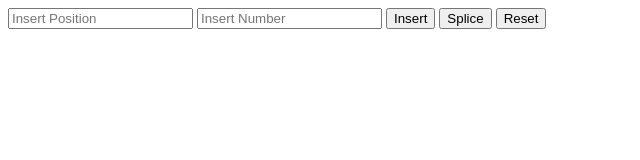
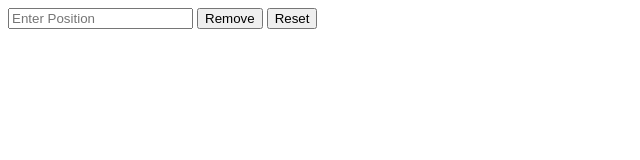
Before and after one commit to zahuruli/DSA-Javascript, a plain HTML site: page index.html in a window 1280 px wide. Shown: the whole page, without its empty margins (0-640 px from the left). Drawn offline with Linux system fonts and the light colour scheme.

Commit message:
Delete specefiq index element of array

```diff
--- a/index.html
+++ b/index.html
@@ -4,14 +4,12 @@
 <head>
     <meta charset="UTF-8">
     <meta name="viewport" content="width=device-width, initial-scale=1.0">
-    <title>Document</title>
+    <title>Delete Element In Array</title>
 </head>
 
 <body>
-    <input type="text" placeholder="Insert Position" id="position">
-    <input type="text" placeholder="Insert Number" id="number">
-    <input type="button" id="btn" value="Insert" onclick="insertValue()">
-    <input type="button" id="btn" value="Splice" onclick="spliceValue()">
+    <input type="text" placeholder="Enter Position" id="position">
+    <input type="button" id="btn" value="Remove" onclick="removeElement()">
     <input type="button" value="Reset" onclick="resetValue()">
     <script src="script.js"></script>
 </body>
--- a/script.js
+++ b/script.js
@@ -1,38 +1,21 @@
 let data = [1, 2, 3, 4, 5, 6, 7, 8, 9, 10];
-
 let len = data.length;
 
-function insertValue() {
+function removeElement() {
   let pos = parseInt(document.getElementById("position").value);
-  let num = parseInt(document.getElementById("number").value);
   if (!typeof pos == "number" || isNaN(pos)) {
     alert(`position ${pos} is not a number`);
-  }
-  if (!typeof num == "number" || isNaN(num)) {
-    alert(`Given input of number ${pos} is not  a type of number!`);
   } else if (pos < len) {
-    for (let i = len - 1; i >= 0; i--) {
-      if (i >= pos) {
-        data[i + 1] = data[i];
-      }
-      if (i == pos) {
-        data[i] = num;
-        console.log(data);
-        return data;
-      }
+    for (let i = pos; i < len; i++) {
+      data[i] = data[i + 1];
     }
+    data.length = data.length - 1;
+    console.log(data);
   } else {
-    data[pos] = num;
-    console.log(data);
+    alert(`position ${pos} is not valid`);
   }
 }
 
-function spliceValue() {
-  let pos = parseInt(document.getElementById("position").value);
-  let num = parseInt(document.getElementById("number").value);
-  let splicedData = data.toSpliced(pos, 0, num);
-  console.log(splicedData);
-}
 function resetValue() {
   document.getElementById("position").value = "";
   document.getElementById("number").value = "";
```
